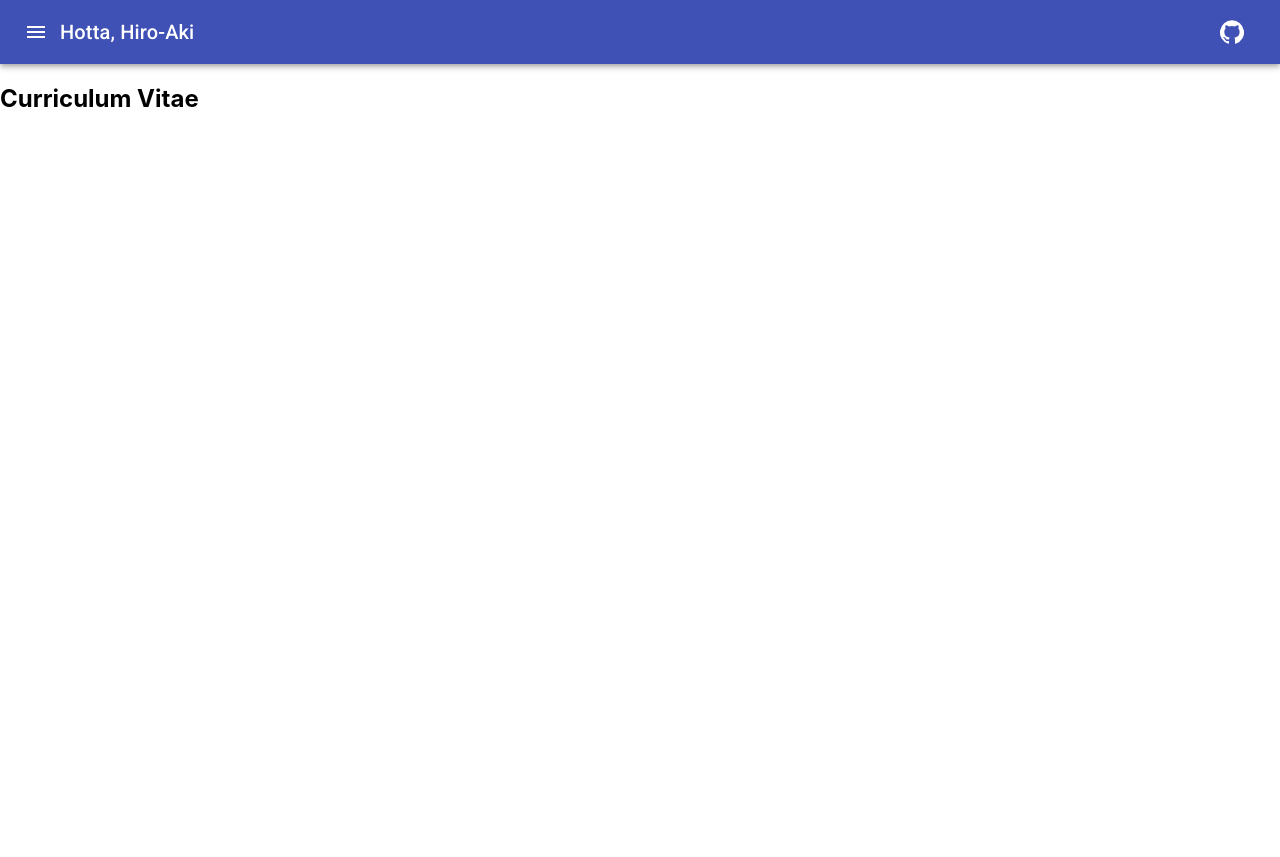
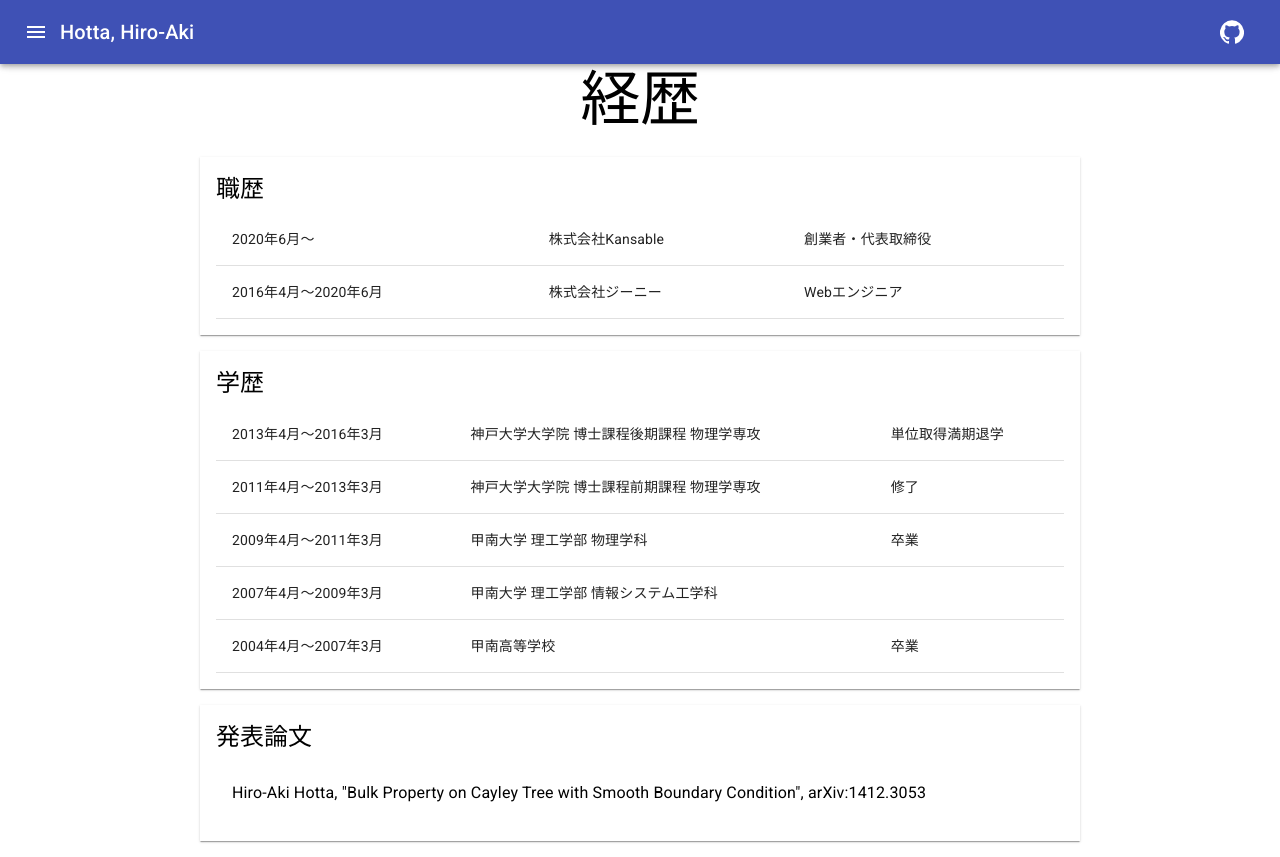
Before and after one commit to h6ak/github.io, a React (Create React App) app: page /cv in a window 1280 px wide. Before the commit the page ends 800 px from the top, so only its background shows below. Built offline with nearby package versions, Linux system fonts and the light colour scheme.

Commit message:
経歴を追加

```diff
--- a/src/App.tsx
+++ b/src/App.tsx
@@ -10,10 +10,9 @@ import Menu from '@material-ui/core/Menu';
 import MenuItem from '@material-ui/core/MenuItem';
 import Link from '@material-ui/core/Link';
 import Home from './home/Home';
+import CurriculumVitae from './cv/CurriculumVitae';
 import TVProgram from './TVProgram';
 import NotFound from './NotFound';
-
-const CurriculumVitae: React.FunctionComponent = () => <h2>Curriculum Vitae</h2>;
 
 const App: React.FunctionComponent = () => {
   const [anchorEl, setAnchorEl] = React.useState<null | HTMLElement>(null);
@@ -28,7 +27,7 @@ const App: React.FunctionComponent = () => {
 
   return (
     <Router>
-      <AppBar position="static">
+      <AppBar position="sticky">
         <Toolbar>
           <IconButton edge="start" color="inherit" aria-label="menu" onClick={handleClick}>
             <MenuIcon />
@@ -44,7 +43,7 @@ const App: React.FunctionComponent = () => {
                    <Link component={RouterLink} to='/'>ホーム</Link>
                 </MenuItem>
                 <MenuItem onClick={handleClose}>
-                  <Link component={RouterLink} to='/cv'>履歴書</Link>
+                  <Link component={RouterLink} to='/cv'>経歴</Link>
                 </MenuItem>
                 <MenuItem onClick={handleClose}>
                   <Link component={RouterLink} to='/tv'>TV出演</Link>
--- /dev/null
+++ b/src/cv/CurriculumVitae.tsx
@@ -0,0 +1,37 @@
+import React from 'react';
+import Container from '@material-ui/core/Container';
+import Typography from '@material-ui/core/Typography';
+import Box from '@material-ui/core/Box';
+import Work from './Work';
+import Education from './Education';
+import Paper from './Paper';
+
+const CurriculumVitae: React.FunctionComponent = () => {
+  return (
+    <Container maxWidth='md'>
+      <Typography variant='h2' align='center' gutterBottom>
+        経歴
+      </Typography>
+      <Box boxShadow={1} m={2} p={2}>
+        <Typography variant='h5' component='h3' gutterBottom>
+          職歴
+        </Typography>
+        <Work />
+      </Box>
+      <Box boxShadow={1} m={2} p={2}>
+        <Typography variant='h5' component='h3' gutterBottom>
+          学歴
+        </Typography>
+        <Education />
+      </Box>
+      <Box boxShadow={1} m={2} p={2}>
+        <Typography variant='h5' component='h3' gutterBottom>
+          発表論文
+        </Typography>
+        <Paper />
+      </Box>
+    </Container>
+  );
+};
+
+export default CurriculumVitae;
--- /dev/null
+++ b/src/cv/Education.tsx
@@ -0,0 +1,36 @@
+import React from 'react';
+import Table from '@material-ui/core/Table';
+import TableBody from '@material-ui/core/TableBody';
+import TableRow from '@material-ui/core/TableRow';
+import TableCell from '@material-ui/core/TableCell';
+
+function createData (period_start: string, period_end: string, name: string, last_status: string) {
+  return { period_start, title: period_end, name, last_status }
+}
+
+const rows = [
+  createData('2013年4月', '2016年3月', '神戸大学大学院 博士課程後期課程 物理学専攻', '単位取得満期退学'),
+  createData('2011年4月', '2013年3月', '神戸大学大学院 博士課程前期課程 物理学専攻','修了'),
+  createData('2009年4月', '2011年3月', '甲南大学 理工学部 物理学科', '卒業'),
+  createData('2007年4月', '2009年3月', '甲南大学 理工学部 情報システム工学科',''),
+  createData('2004年4月', '2007年3月', '甲南高等学校', '卒業'),
+];
+
+const Education: React.FunctionComponent = () => {
+  return (
+    <Table>
+      <TableBody>
+        {rows.map((row, index) => (
+          <TableRow key={index}>
+            <TableCell>{row.period_start}〜{row.title}</TableCell>
+            <TableCell>{row.name}</TableCell>
+            <TableCell>{row.last_status}</TableCell>
+          </TableRow>
+          ))
+        }
+      </TableBody>
+    </Table>
+  );
+};
+
+export default Education;
--- /dev/null
+++ b/src/cv/Paper.tsx
@@ -0,0 +1,29 @@
+import React from 'react';
+import ListItem from '@material-ui/core/ListItem';
+import ListItemText from '@material-ui/core/ListItemText/ListItemText';
+import Link from '@material-ui/core/Link';
+import List from '@material-ui/core/List';
+
+function createData (authors: string, title: string, journal: string, journal_url: string) {
+  return { authors, title, journal, journal_url }
+}
+
+const rows = [
+  createData('Hiro-Aki Hotta', 'Bulk Property on Cayley Tree with Smooth Boundary Condition', 'arXiv:1412.3053', 'https://arxiv.org/abs/1412.3053')
+];
+
+const Paper: React.FunctionComponent = () => {
+  return (
+    <List>
+      {rows.map((row, index) => (
+        <ListItem key={index}>
+          <ListItemText>
+            {row.authors}, &quot;{row.title}&quot;, <Link href={row.journal_url} color="inherit" target="_blank" rel="noopener">{row.journal}</Link>
+          </ListItemText>
+        </ListItem>
+      ))}
+    </List>
+  );
+};
+
+export default Paper;
--- /dev/null
+++ b/src/cv/Work.tsx
@@ -0,0 +1,33 @@
+import React from 'react';
+import Table from '@material-ui/core/Table';
+import TableBody from '@material-ui/core/TableBody';
+import TableRow from '@material-ui/core/TableRow';
+import TableCell from '@material-ui/core/TableCell';
+
+function createData (period_start: string, period_end: string, name: string, position: string) {
+  return { period_start, title: period_end, name, position }
+}
+
+const rows = [
+  createData('2020年6月', '', '株式会社Kansable', '創業者・代表取締役'),
+  createData('2016年4月', '2020年6月', '株式会社ジーニー', 'Webエンジニア')
+];
+
+const Work: React.FunctionComponent = () => {
+  return (
+    <Table>
+      <TableBody>
+        {rows.map((row, index) => (
+          <TableRow key={index}>
+            <TableCell>{row.period_start}〜{row.title}</TableCell>
+            <TableCell>{row.name}</TableCell>
+            <TableCell>{row.position}</TableCell>
+          </TableRow>
+          ))
+        }
+      </TableBody>
+    </Table>
+  );
+};
+
+export default Work;
```
